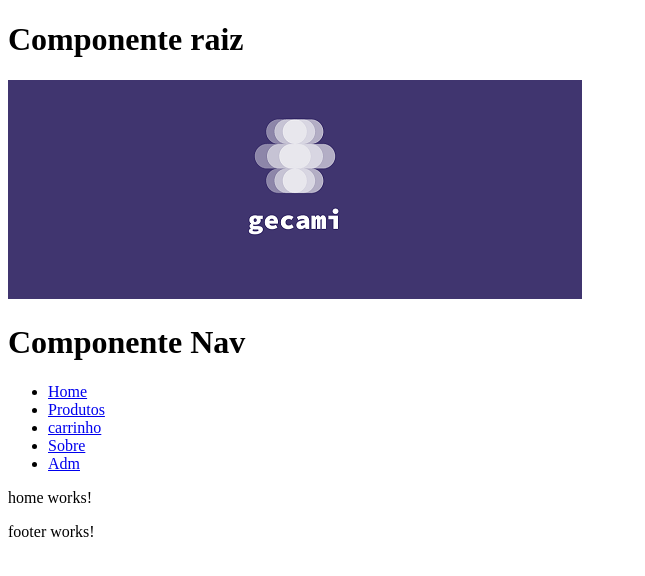
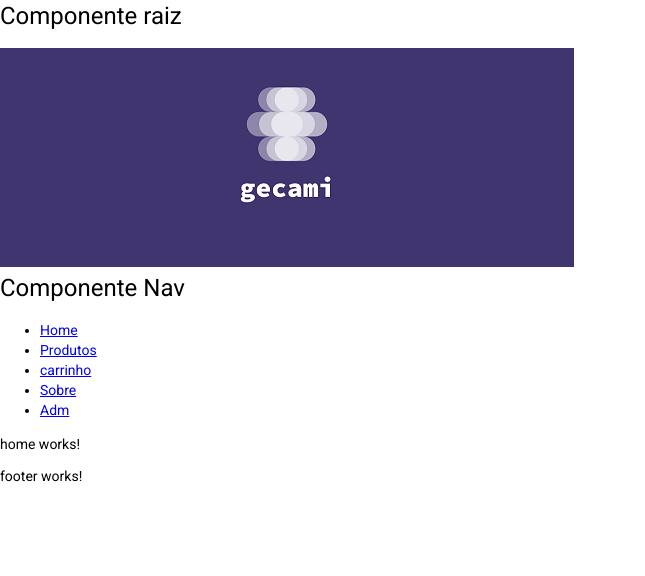
Before and after one commit to Felip-Oliv/prg-exemplo, an Angular app: page / in a window 1280 px wide. Shown: the top 576 px of the page, without its empty margins (0-645 px from the left). Built offline with nearby package versions, Linux system fonts and the light colour scheme.

Commit message:
Add angular/material

```diff
--- a/angular.json
+++ b/angular.json
@@ -48,6 +48,7 @@
               "src/assets"
             ],
             "styles": [
+              "./node_modules/@angular/material/prebuilt-themes/pink-bluegrey.css",
               "src/styles.css"
             ],
             "scripts": []
@@ -115,6 +116,7 @@
               "src/assets"
             ],
             "styles": [
+              "./node_modules/@angular/material/prebuilt-themes/pink-bluegrey.css",
               "src/styles.css"
             ],
             "scripts": []
--- a/package.json
+++ b/package.json
@@ -11,6 +11,7 @@
   "private": true,
   "dependencies": {
     "@angular/animations": "^14.0.0",
+    "@angular/cdk": "^14.0.2",
     "@angular/common": "^14.0.0",
     "@angular/compiler": "^14.0.0",
     "@angular/core": "^14.0.0",
--- a/src/app/app.module.ts
+++ b/src/app/app.module.ts
@@ -11,6 +11,7 @@
 import { CarrinhoComponent } from './carrinho/carrinho.component';
 import { AdmComponent } from './adm/adm.component';
 import { SobreComponent } from './sobre/sobre.component';
+import { BrowserAnimationsModule } from '@angular/platform-browser/animations';
 
 @NgModule({
   declarations: [
@@ -26,7 +27,8 @@
   ],
   imports: [
     BrowserModule,
-    AppRoutingModule
+    AppRoutingModule,
+    BrowserAnimationsModule
   ],
   providers: [],
   bootstrap: [AppComponent]
--- a/src/index.html
+++ b/src/index.html
@@ -6,8 +6,11 @@
   <base href="/">
   <meta name="viewport" content="width=device-width, initial-scale=1">
   <link rel="icon" type="image/x-icon" href="favicon.ico">
+  <link rel="preconnect" href="https://fonts.gstatic.com">
+  <link href="https://fonts.googleapis.com/css2?family=Roboto:wght@300;400;500&display=swap" rel="stylesheet">
+  <link href="https://fonts.googleapis.com/icon?family=Material+Icons" rel="stylesheet">
 </head>
-<body>
+<body class="mat-typography">
   <app-root></app-root>
 </body>
 </html>
--- a/src/styles.css
+++ b/src/styles.css
@@ -1 +1,4 @@
 /* You can add global styles to this file, and also import other style files */
+
+html, body { height: 100%; }
+body { margin: 0; font-family: Roboto, "Helvetica Neue", sans-serif; }
```
Also changed, not shown: 1 other file (tests, documents, lock files or other folders).
